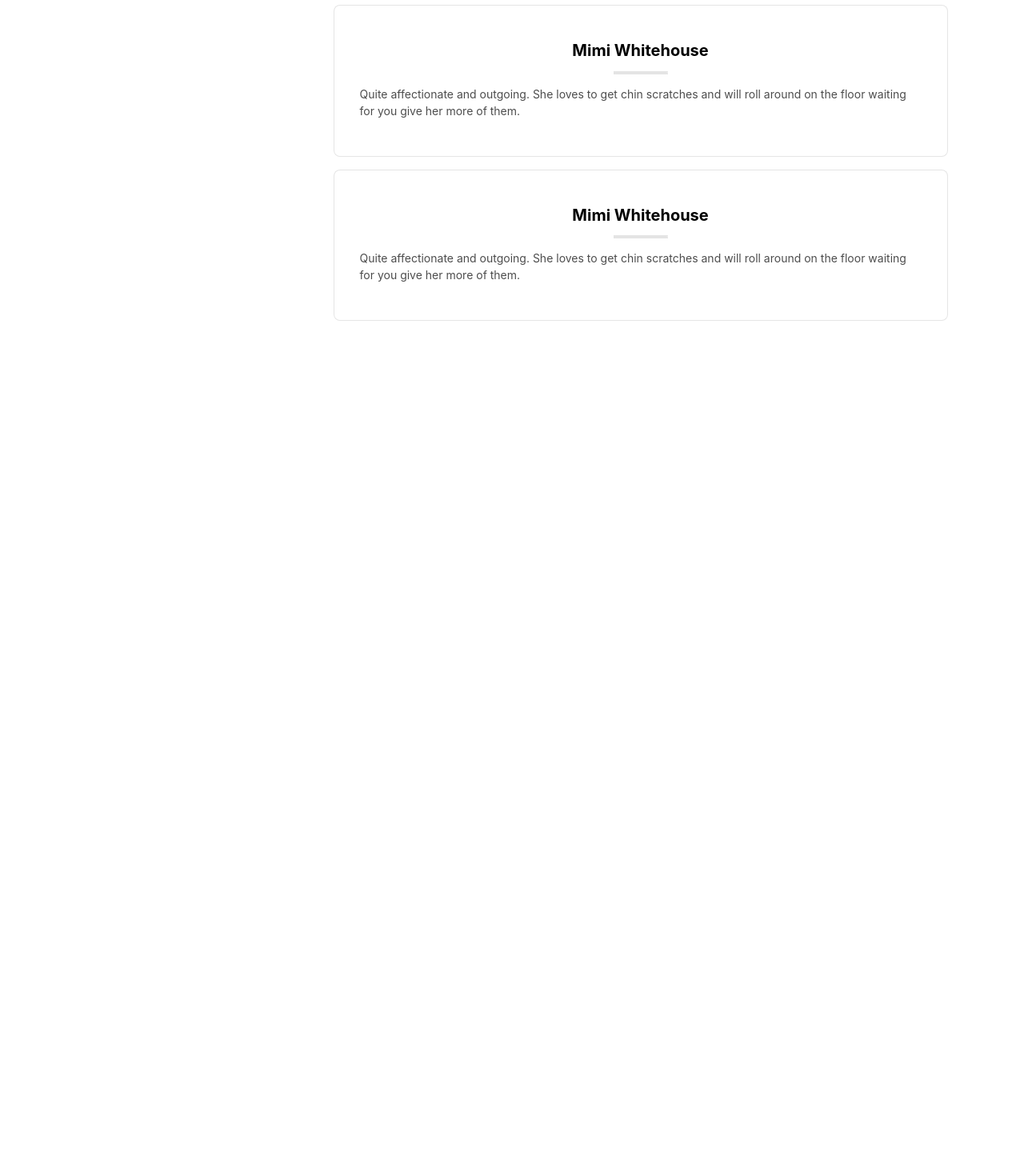
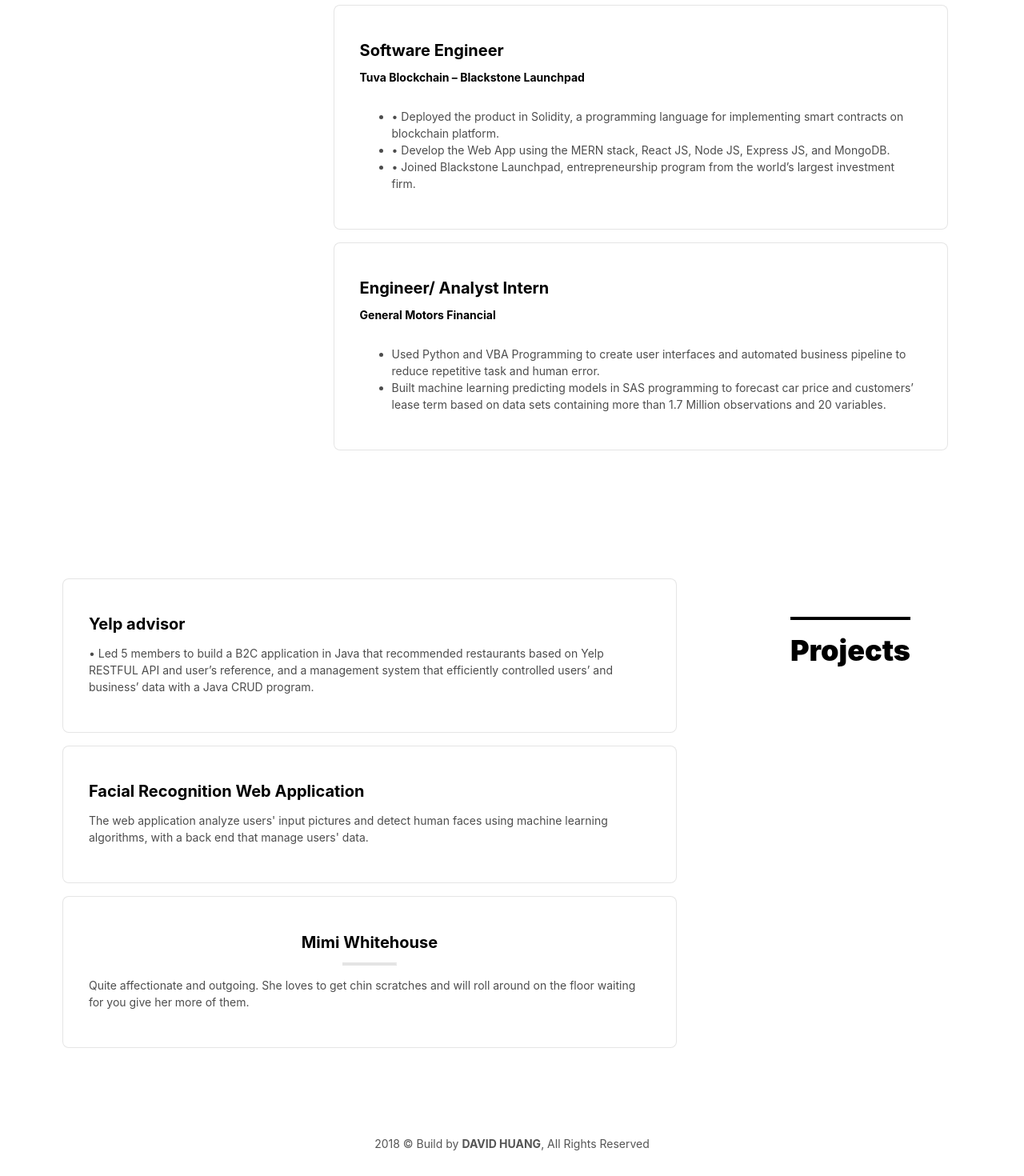
Before and after one commit to davidhuang620/David-Huang, a React (Create React App) app: page / in a window 1280 px wide. Shown: the part 2077-3547 px from the top of the page at 80% size. Before the commit the page ends 2478 px from the top, so only its background shows below. Built offline with nearby package versions, Linux system fonts and the light colour scheme.

Commit message:
prototype finished

```diff
--- a/src/App.js
+++ b/src/App.js
@@ -5,7 +5,8 @@ import Top from './components/Top/Top.js';
 import Nav from './components/Nav/Nav.js';
 import About from './components/About/About.js';
 import Experience from './components/Experience/Experience.js';
-
+import Projects from './components/Projects/Projects.js';
+import Footer from './components/Footer/Footer.js';
 
 class App extends Component {
   render() {
@@ -15,6 +16,8 @@ class App extends Component {
          <Top />
          <About />
          <Experience />
+         <Projects />
+         <Footer />
       </div>
     )
   }
--- a/src/components/Experience/Experience.js
+++ b/src/components/Experience/Experience.js
@@ -1,10 +1,12 @@
 import React from 'react';
 import './Experience.css';
+
+// className = 'vh-100'
 
 const Experience = () => {
 
    return(
-      <div className = 'vh-100' id = 'container'>
+      <div id = 'container'>
          <div id = 'leftContainer' className="mt6 cf ph3 ph5-ns pv5">
             <header class="">
                <h1 class="f2 lh-title fw9 mb3 mt0 pt3 bt bw2">
@@ -31,25 +33,34 @@ const Experience = () => {
                   </p>
                </article>
                <article class="mw7 bg-white br3 pa3 pa4-ns mv3 ba b--black-10">
-                  <div class="tc">
-                     <h1 class="f4">Mimi Whitehouse</h1>
-                     <hr class="mw3 bb bw1 b--black-10" />
-                  </div>
+                     <h1 class="f4">Software Engineer</h1>
+                     <h1 class="f6 pb3">Tuva Blockchain – Blackstone Launchpad</h1>
                   <p class="lh-copy center f6 black-70">
-                  Quite affectionate and outgoing.
-                  She loves to get chin scratches and will
-                  roll around on the floor waiting for you give her more of them.
+                     <ul>
+                        <li>
+                        •	Deployed the product in Solidity, a programming language for implementing smart contracts on blockchain platform.
+                        </li>
+                        <li>
+                        •	Develop the Web App using the MERN stack, React JS, Node JS, Express JS, and MongoDB.
+                        </li>
+                        <li>
+                        •	Joined Blackstone Launchpad, entrepreneurship program from the world’s largest investment firm.
+                        </li>
+                     </ul>
                   </p>
                </article>
                <article class="mw7 bg-white br3 pa3 pa4-ns mv3 ba b--black-10">
-                  <div class="tc">
-                     <h1 class="f4">Mimi Whitehouse</h1>
-                     <hr class="mw3 bb bw1 b--black-10" />
-                  </div>
+                     <h1 class="f4">Engineer/ Analyst Intern</h1>
+                     <h1 class="f6 pb3">General Motors Financial</h1>
                   <p class="lh-copy center f6 black-70">
-                  Quite affectionate and outgoing.
-                  She loves to get chin scratches and will
-                  roll around on the floor waiting for you give her more of them.
+                     <ul>
+                        <li>
+                        Used Python and VBA Programming to create user interfaces and automated business pipeline to reduce repetitive task and human error.
+                        </li>
+                        <li>
+                        Built machine learning predicting models in SAS programming to forecast car price and customers’ lease term based on data sets containing more than 1.7 Million observations and 20 variables.
+                        </li>
+                     </ul>
                   </p>
                </article>
          </div>
--- /dev/null
+++ b/src/components/Footer/Footer.js
@@ -0,0 +1,13 @@
+import React from 'react';
+
+const Footer = () => {
+
+   return(
+      <footer class="pv4 ph3 ph5-m ph6-l mid-gray mt5">
+        <small class="f6 db tc">2018 © Build by <b class="ttu">David Huang</b>, All Rights Reserved</small>
+      </footer>
+   )
+}
+
+
+export default Footer;
--- /dev/null
+++ b/src/components/Projects/Projects.css
@@ -0,0 +1,5 @@
+#container{
+   display: flex;
+   flex-direction: row;
+   justify-content: space-evenly;
+}
--- /dev/null
+++ b/src/components/Projects/Projects.js
@@ -0,0 +1,48 @@
+import React from 'react';
+import './Projects.css';
+
+const Projects = () => {
+
+   return(
+      <div id = 'container'>
+
+         <div id = 'rightContainer' className = 'mt6'>
+               <article class="mw7 bg-white br3 pa3 pa4-ns mv3 ba b--black-10">
+                     <h1 class="f4">Yelp advisor</h1>
+                  <p class="lh-copy center f6 black-70">
+                     •	Led 5 members to build a B2C application in Java that recommended restaurants
+                      based on Yelp RESTFUL API and user’s reference, and a management system that
+                      efficiently controlled users’ and business’ data with a Java CRUD program.
+                  </p>
+               </article>
+               <article class="mw7 bg-white br3 pa3 pa4-ns mv3 ba b--black-10">
+                     <h1 class="f4">Facial Recognition Web Application</h1>
+                  <p class="lh-copy center f6 black-70">
+                  The web application analyze users' input pictures and detect human faces using
+                  machine learning algorithms, with a back end that manage users' data.
+                  </p>
+               </article>
+               <article class="mw7 bg-white br3 pa3 pa4-ns mv3 ba b--black-10">
+                  <div class="tc">
+                     <h1 class="f4">Mimi Whitehouse</h1>
+                     <hr class="mw3 bb bw1 b--black-10" />
+                  </div>
+                  <p class="lh-copy center f6 black-70">
+                  Quite affectionate and outgoing.
+                  She loves to get chin scratches and will
+                  roll around on the floor waiting for you give her more of them.
+                  </p>
+               </article>
+         </div>
+         <div id = 'leftContainer' className="mt6 cf ph3 ph5-ns pv5">
+            <header class="">
+               <h1 class="f2 lh-title fw9 mb3 mt0 pt3 bt bw2">
+                  Projects
+               </h1>
+            </header>
+         </div>
+      </div>
+   )
+}
+
+export default Projects;
```
